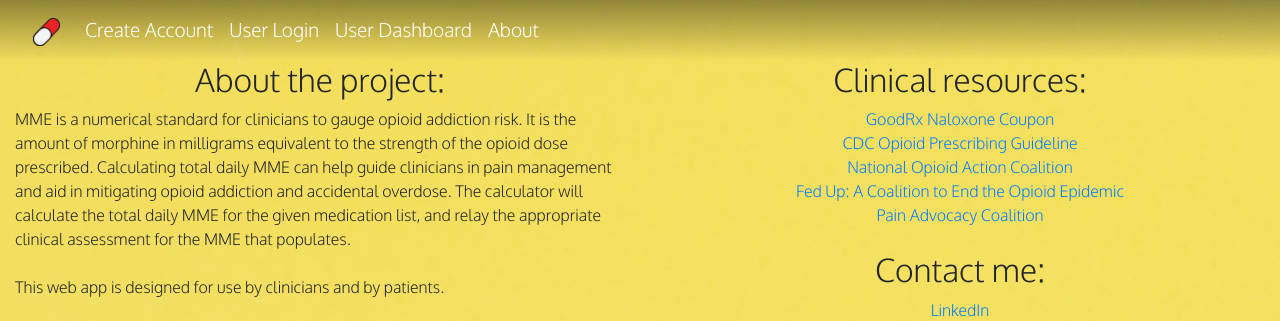
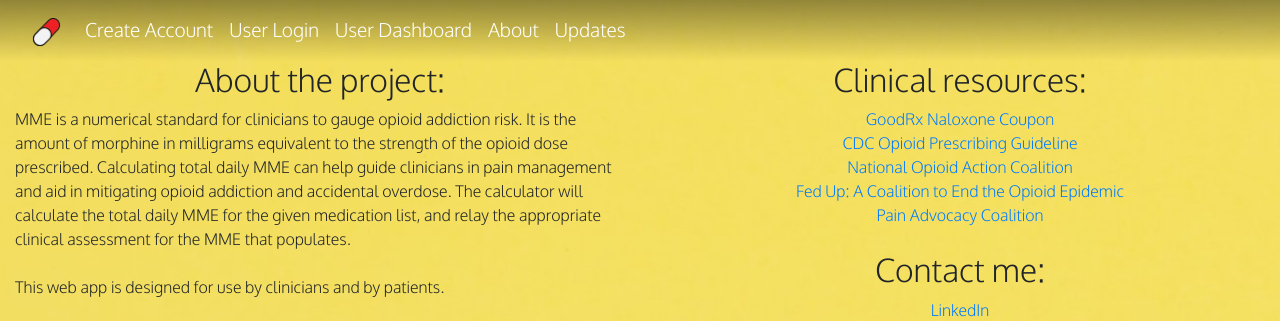
Before and after one commit to khanderz/MME-Calculator, a Flask app: page /about in a window 1280 px wide. Shown: the top 321 px of the page. Run offline with Flask 2, Linux system fonts and the light colour scheme; tables that the repository leaves empty hold one stand-in row (values such as "Sample post"); some libraries are stand-ins or nearby versions.

Commit message:
updated updates page

```diff
--- a/templates/base.html
+++ b/templates/base.html
@@ -73,6 +73,9 @@
         <li class="nav-item">
       <a class="nav-link" href="/about">About</a>
     </li>
+    <li class="nav-item">
+      <a class="nav-link" href="/updates">Updates</a>
+    </li>
       </div>
     </nav>
 
```
Also changed, not shown: templates/updates.html (+8 -0 lines).
